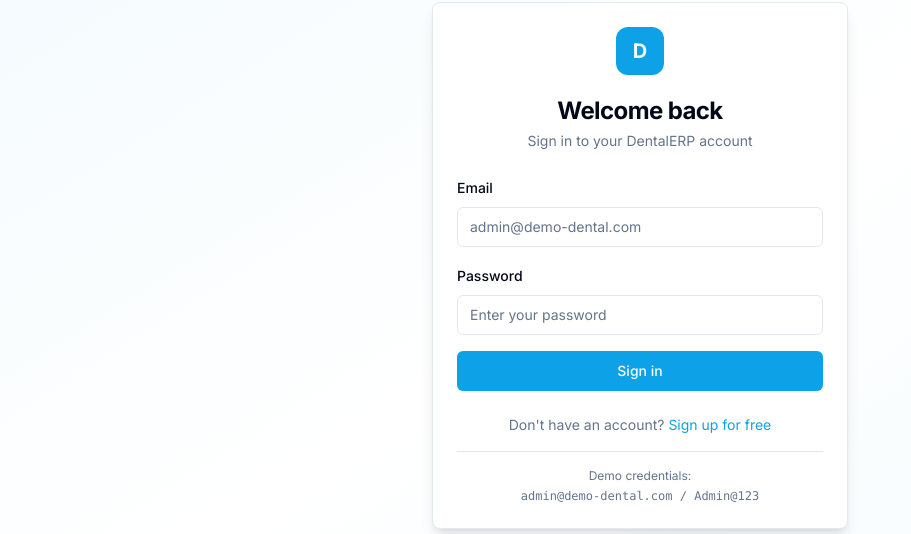
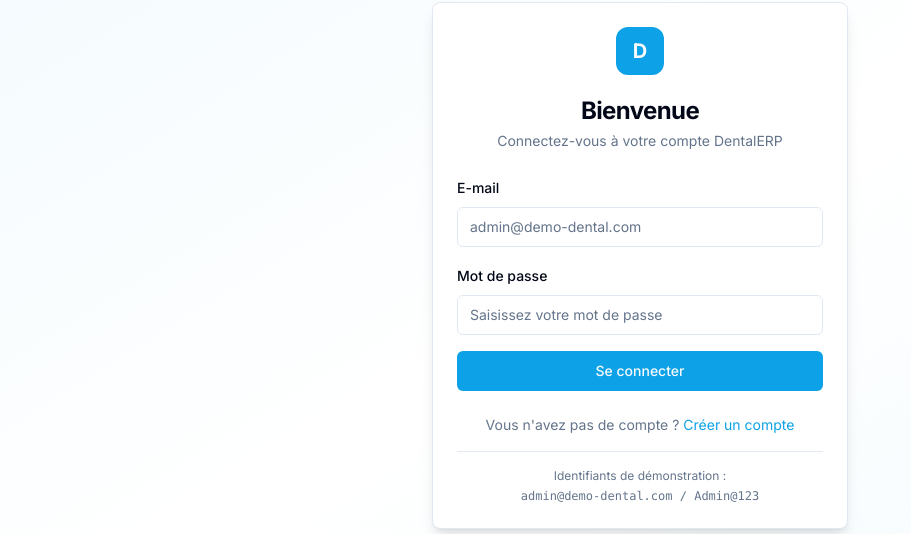
Before and after one commit to yilha21-a11y/DentalERP-Maroc, a Next.js app: page /login in a window 1280 px wide. Shown: the part 135-669 px from the top of the page, without its empty margins (0-911 px from the left). Built offline with nearby package versions, Linux system fonts and the light colour scheme; no server answers.

Commit message:
Translate login page to French

```diff
--- a/app/(auth)/login/page.tsx
+++ b/app/(auth)/login/page.tsx
@@ -14,8 +14,8 @@ import { Card, CardContent, CardDescription, CardHeader, CardTitle } from '@/com
 import { useToast } from '@/hooks/use-toast'
 
 const loginSchema = z.object({
-  email: z.string().email('Please enter a valid email address'),
-  password: z.string().min(6, 'Password must be at least 6 characters'),
+  email: z.string().email('Veuillez saisir une adresse e-mail valide'),
+  password: z.string().min(6, 'Le mot de passe doit contenir au moins 6 caractères'),
 })
 
 type LoginFormData = z.infer<typeof loginSchema>
@@ -48,8 +48,8 @@ function LoginForm() {
       if (result?.error) {
         toast({
           variant: 'destructive',
-          title: 'Login failed',
-          description: 'Invalid email or password. Please try again.',
+          title: 'Échec de la connexion',
+          description: 'E-mail ou mot de passe incorrect. Veuillez réessayer.',
         })
       } else {
         router.push(callbackUrl)
@@ -58,8 +58,8 @@ function LoginForm() {
     } catch {
       toast({
         variant: 'destructive',
-        title: 'Error',
-        description: 'Something went wrong. Please try again.',
+        title: 'Erreur',
+        description: 'Une erreur est survenue. Veuillez réessayer.',
       })
     } finally {
       setIsLoading(false)
@@ -74,13 +74,13 @@ function LoginForm() {
             D
           </div>
         </div>
-        <CardTitle className="text-2xl font-bold">Welcome back</CardTitle>
-        <CardDescription>Sign in to your DentalERP account</CardDescription>
+        <CardTitle className="text-2xl font-bold">Bienvenue</CardTitle>
+        <CardDescription>Connectez-vous à votre compte DentalERP</CardDescription>
       </CardHeader>
       <CardContent>
         <form onSubmit={handleSubmit(onSubmit)} className="space-y-4">
           <div className="space-y-2">
-            <Label htmlFor="email">Email</Label>
+            <Label htmlFor="email">E-mail</Label>
             <Input
               id="email"
               type="email"
@@ -91,11 +91,11 @@ function LoginForm() {
             {errors.email && <p className="text-sm text-destructive">{errors.email.message}</p>}
           </div>
           <div className="space-y-2">
-            <Label htmlFor="password">Password</Label>
+            <Label htmlFor="password">Mot de passe</Label>
             <Input
               id="password"
               type="password"
-              placeholder="Enter your password"
+              placeholder="Saisissez votre mot de passe"
               {...register('password')}
               disabled={isLoading}
             />
@@ -105,21 +105,21 @@ function LoginForm() {
           </div>
           <Button type="submit" className="w-full" disabled={isLoading}>
             {isLoading && <Loader2 className="mr-2 h-4 w-4 animate-spin" />}
-            Sign in
+            Se connecter
           </Button>
         </form>
 
         <div className="mt-6 text-center text-sm">
           <p className="text-muted-foreground">
-            Don&apos;t have an account?{' '}
+            Vous n&apos;avez pas de compte ?{' '}
             <a href="/signup" className="text-primary hover:underline">
-              Sign up for free
+              Créer un compte
             </a>
           </p>
         </div>
 
         <div className="mt-4 text-center text-xs text-muted-foreground border-t pt-4">
-          <p>Demo credentials:</p>
+          <p>Identifiants de démonstration :</p>
           <p className="font-mono mt-1">admin@demo-dental.com / Admin@123</p>
         </div>
       </CardContent>
@@ -138,8 +138,8 @@ export default function LoginPage() {
                 D
               </div>
             </div>
-            <CardTitle className="text-2xl font-bold">Welcome back</CardTitle>
-            <CardDescription>Loading...</CardDescription>
+            <CardTitle className="text-2xl font-bold">Bienvenue</CardTitle>
+            <CardDescription>Chargement...</CardDescription>
           </CardHeader>
         </Card>
       }
```
